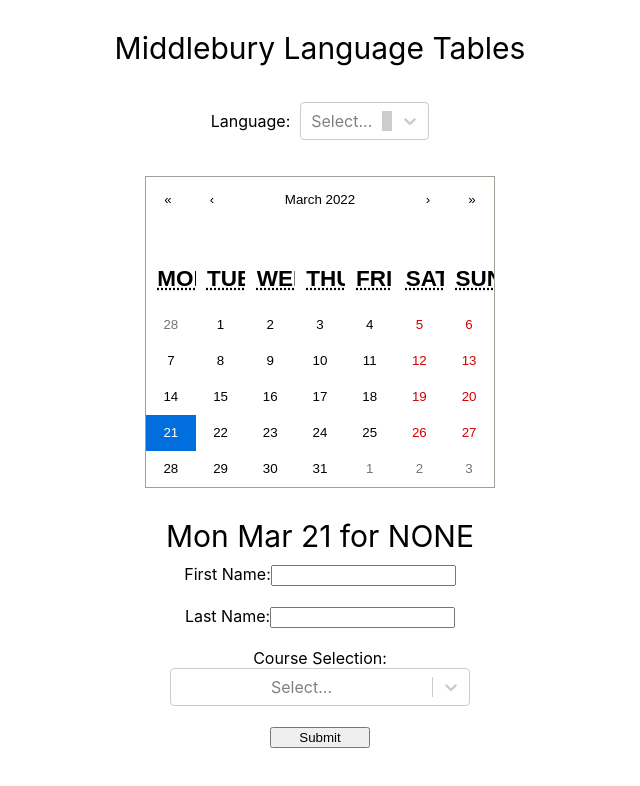
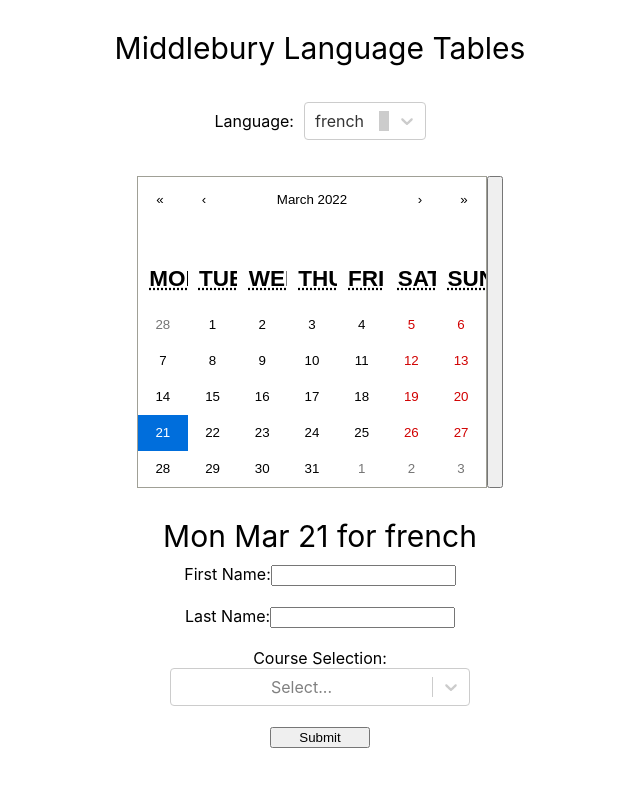
Before and after one commit to Nicholas-Sliter/lt-app, a Next.js app: page / in a window 1280 px wide. Shown: the top 786 px of the page, without its empty margins (320-960 px from the left). Built offline with nearby package versions, Linux system fonts and the light colour scheme.

Commit message:
all so far

```diff
--- a/src/lib/backend/database-utils.ts
+++ b/src/lib/backend/database-utils.ts
@@ -16,8 +16,8 @@
  * @returns A promise that resolves to the review or null if it doesn't exist.
  *
  */
-export async function getDateInfo(): Promise<any> {
-  const review = await knex("languages").where({ name: "Spanish" });
+export async function getDateInfo(datePassed): Promise<any> {
+  const review = await knex("reservations").where({ date: datePassed });
 
   if (!review) {
     return null;
--- /dev/null
+++ b/src/pages/api/checkAvail.tsx
@@ -0,0 +1,17 @@
+// Next.js API route support: https://nextjs.org/docs/api-routes/introduction
+import { Result } from "antd";
+import { responsiveArray } from "antd/lib/_util/responsiveObserve";
+import type { NextApiRequest, NextApiResponse } from "next";
+import { getDateInfo, makeRes } from "../../lib/backend/database-utils";
+
+const handler = async (req: NextApiRequest, res: NextApiResponse) => {
+  if (req.method == "POST") {
+    var data = getDateInfo(req.body.date).then((returned) => {
+      res.status(200).json({ data: returned });
+      console.log(returned);
+      console.log(req.body.date);
+    });
+  }
+};
+
+export default handler;
--- a/src/pages/index.tsx
+++ b/src/pages/index.tsx
@@ -14,10 +14,11 @@
 function Home() {
   //define our states so we can access the data the user types
   const [dateValue, onDateChange] = useState(new Date());
-  const [language, onChangeLang] = useState("");
+  const [language, onChangeLang] = useState(languages[0]);
   const [course, changeCourse] = useState("N/A");
   const [firstnameINPUT, onFirstnameCHANGE] = useState("");
   const [lastnameINPUT, onLastnameCHANGE] = useState("");
+  const [availabilitiy, setavailabilitiy] = useState("available");
 
   //handler for submitting the form
   const handleSubmit = (evt) => {
@@ -36,7 +37,7 @@
         firstName: firstnameINPUT,
         lastName: lastnameINPUT,
         email: "dummy email",
-        language: "language",
+        language: language,
         course: "dummy course",
         middID: 1111,
         resDate: dateValue,
@@ -51,6 +52,19 @@
     });
     const data = await response.json();
     console.log(data);
+  };
+
+  const getAvailability = async () => {
+    const response = await fetch("/api/checkAvail", {
+      method: "POST",
+      body: JSON.stringify({
+        date: dateValue,
+      }),
+      headers: {
+        "Content-Type": "application/json",
+      },
+    });
+    const data = await response.json().then((retuend) => console.log(retuend));
   };
 
   const defaultOption = languages[0];
@@ -68,12 +82,17 @@
           <span>Language:</span>
           <span>
             {" "}
-            <Select options={languages} onChange={onChangeLang} />{" "}
+            <Select
+              options={languages}
+              onChange={onChangeLang}
+              defaultInputValue={languages[0].label}
+            />{" "}
           </span>
         </div>
         <div className={styles.calenderClass}>
           {" "}
           <Calendar onChange={onDateChange} value={dateValue} />
+          <button onClick={getAvailability}> </button>
         </div>
         <div className={styles.titleClass}>
           {" "}
```
Also changed, not shown: 1 other file (tests, documents, lock files or other folders).
